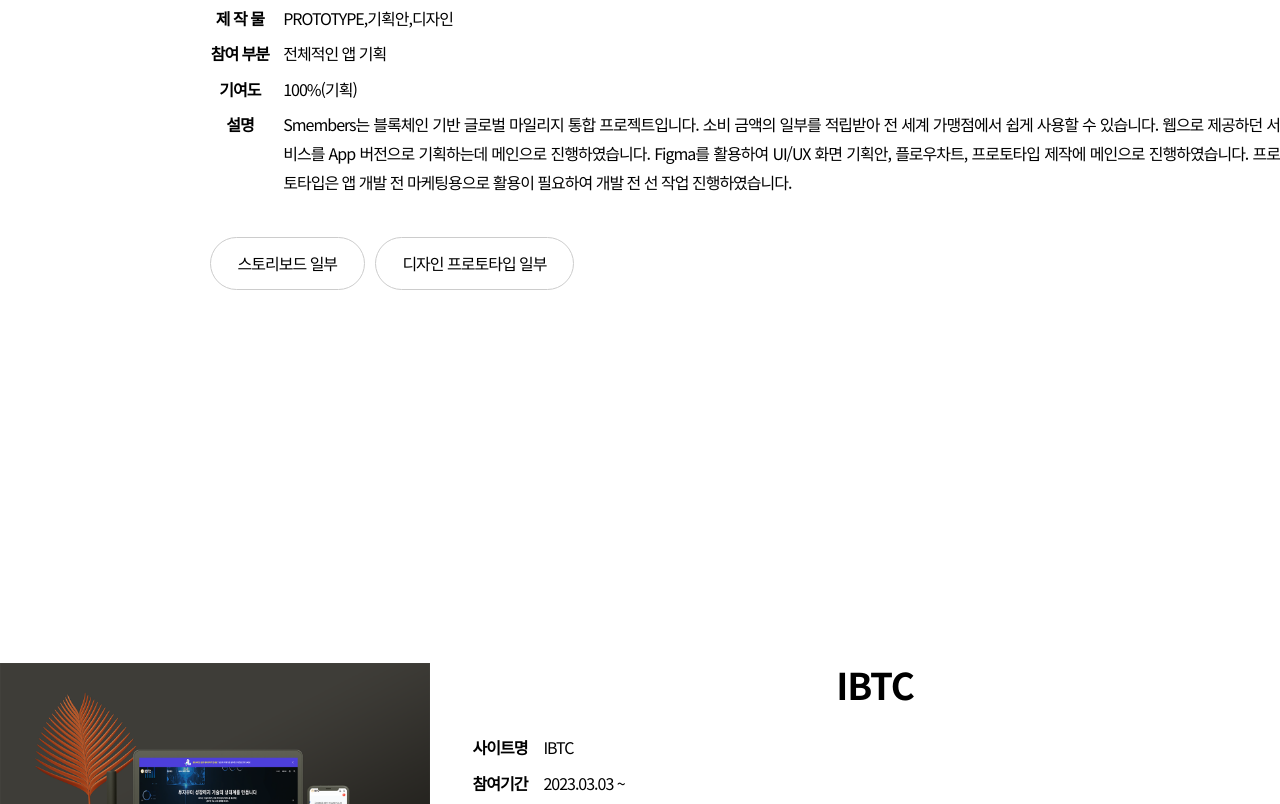
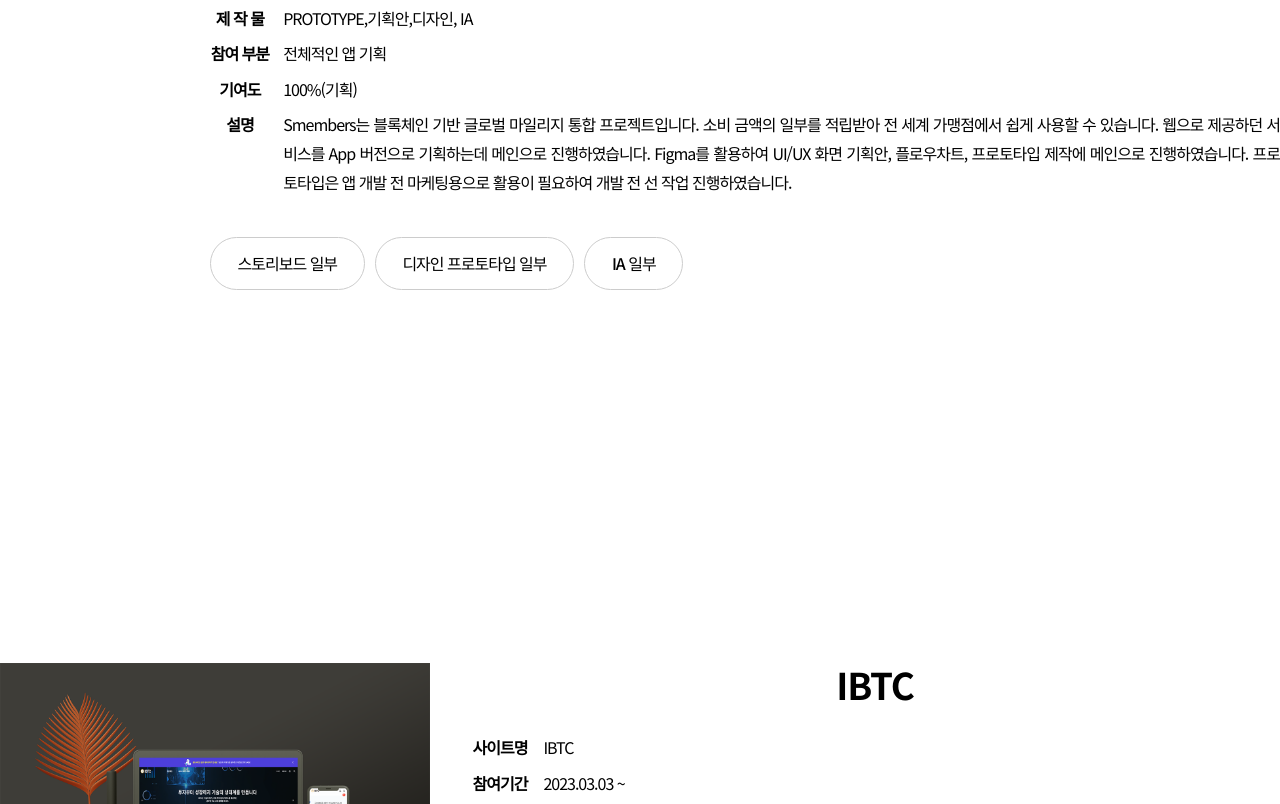
Before and after one commit to baksinyoung/2024, a plain HTML site: page index.html in a window 1280 px wide. Shown: the part 4475-5279 px from the top of the page. Drawn offline with nearby package versions, Linux system fonts and the light colour scheme.

Commit message:
Add files via upload

```diff
--- a/index.html
+++ b/index.html
@@ -228,7 +228,7 @@
 					</li>
 					<li>
 						<b>제 작 물</b>
-						<span>PROTOTYPE,기획안,디자인</span>
+						<span>PROTOTYPE,기획안,디자인, IA</span>
 					</li>
 					<li>
 						<b>참여 부분</b>
@@ -248,6 +248,7 @@
 				<nav>
 					<a href="images/smem.PNG" target="_blank">스토리보드 일부</a>
 					<a href="images/spro.PNG" target="_blank">디자인 프로토타입 일부 </a>
+					<a href="images/ia.PNG" target="_blank">IA 일부 </a>
 					<!--<a href="images/wire.jpg">xxxxxxxxx</a>
 					<a href="hs.pdf">xxxxx</a>-->
 				</nav>
```
